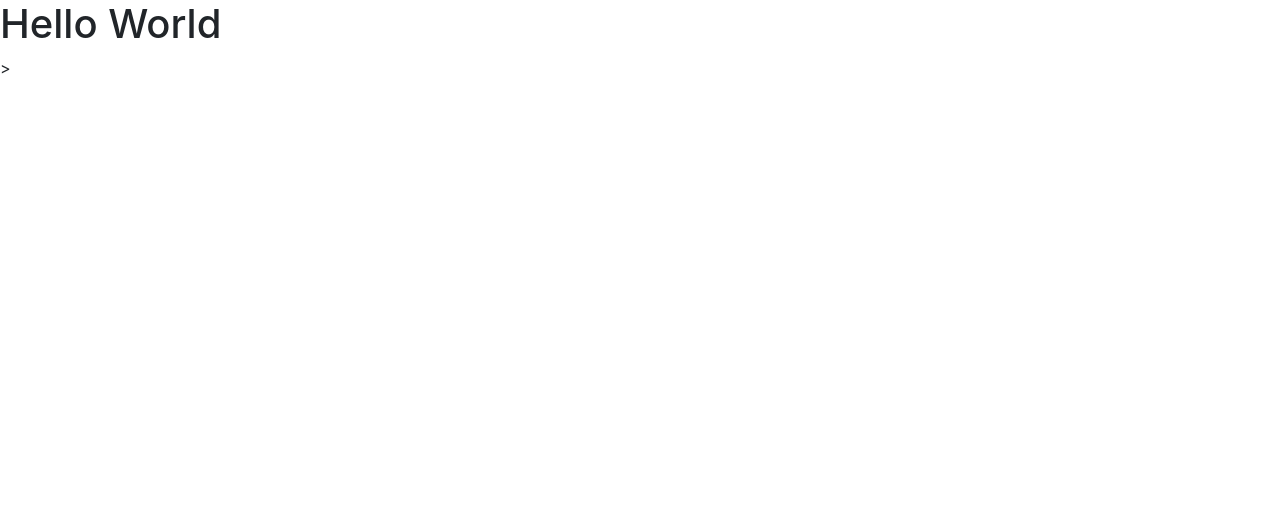
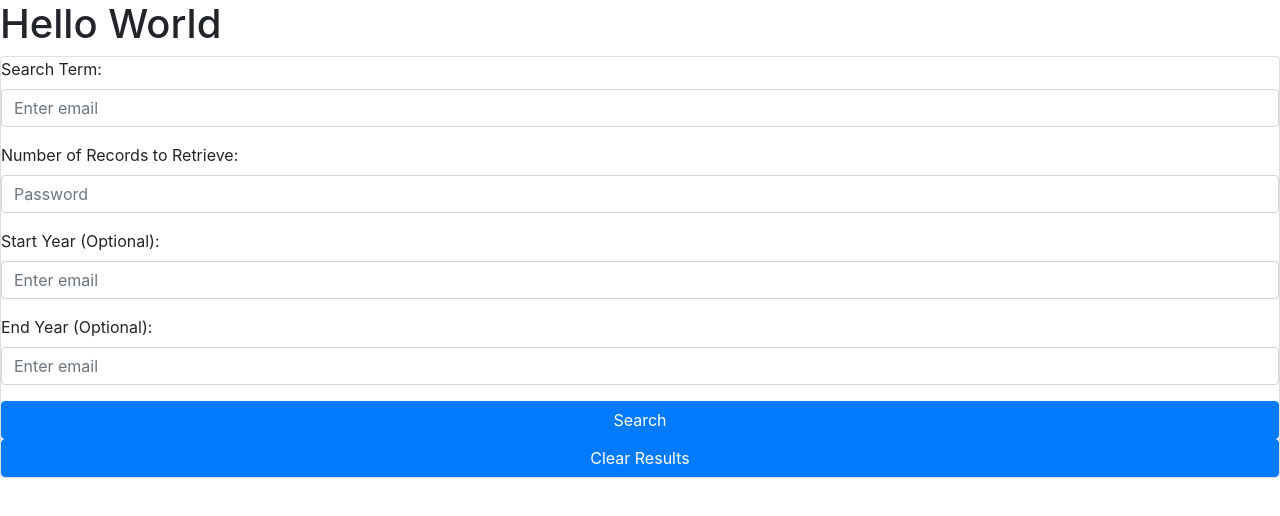
Before and after one commit to tcutlip08/groupAPI, a plain HTML site: page index.html in a window 1280 px wide. Drawn offline with nearby package versions, Linux system fonts and the light colour scheme.

Commit message:
Initial form and search fields incorporated with search and clear button. Possibly putting form in card to help organization/look

```diff
--- a/index.html
+++ b/index.html
@@ -7,11 +7,36 @@
         <meta name="description" content="">
         <meta name="viewport" content="width=device-width, initial-scale=1">
         <link rel="stylesheet" href="https://stackpath.bootstrapcdn.com/bootstrap/4.3.1/css/bootstrap.min.css" integrity="sha384-ggOyR0iXCbMQv3Xipma34MD+dH/1fQ784/j6cY/iJTQUOhcWr7x9JvoRxT2MZw1T" crossorigin="anonymous">
-        <link rel="stylesheet" href="">
+
+        <script src="https://code.jquery.com/jquery-3.3.1.slim.min.js" integrity="sha384-q8i/X+965DzO0rT7abK41JStQIAqVgRVzpbzo5smXKp4YfRvH+8abtTE1Pi6jizo" crossorigin="anonymous"></script>
+        <script src="https://cdnjs.cloudflare.com/ajax/libs/popper.js/1.14.7/umd/popper.min.js" integrity="sha384-UO2eT0CpHqdSJQ6hJty5KVphtPhzWj9WO1clHTMGa3JDZwrnQq4sF86dIHNDz0W1" crossorigin="anonymous"></script>
+        <script src="https://stackpath.bootstrapcdn.com/bootstrap/4.3.1/js/bootstrap.min.js" integrity="sha384-JjSmVgyd0p3pXB1rRibZUAYoIIy6OrQ6VrjIEaFf/nJGzIxFDsf4x0xIM+B07jRM" crossorigin="anonymous"></script>
+        <!-- <link rel="stylesheet" href=""> This is where we link backend js -->
     </head>
     <body>
-<h1>Hello World</h1>>
+<h1>Hello World</h1>
+<div class="card"
+<form>
+    <div class="form-group">
+      <label for="exampleInputEmail1">Search Term:</label>
+      <input type="email" class="form-control" id="exampleInputEmail1" aria-describedby="emailHelp" placeholder="Enter email">
+    </div>
+    <div class="form-group">
+      <label for="exampleInputPassword1">Number of Records to Retrieve:</label>
+      <input type="password" class="form-control" id="exampleInputPassword1" placeholder="Password">
+    </div>
+    <div class="form-group">
+        <label for="exampleInputEmail1">Start Year (Optional):</label>
+        <input type="email" class="form-control" id="exampleInputEmail1" aria-describedby="emailHelp" placeholder="Enter email">
+      </div>
+      <div class="form-group">
+        <label for="exampleInputEmail1">End Year (Optional):</label>
+        <input type="email" class="form-control" id="exampleInputEmail1" aria-describedby="emailHelp" placeholder="Enter email">
+      </div>
 
-        <script src="" async defer></script>
+    <button type="submit" class="btn btn-primary" id="search">Search</button><button type="submit" class="btn btn-primary" id="clear">Clear Results</button>
+  </form>
+
+        <script type="text/javascript"></script>
     </body>
 </html>
```
